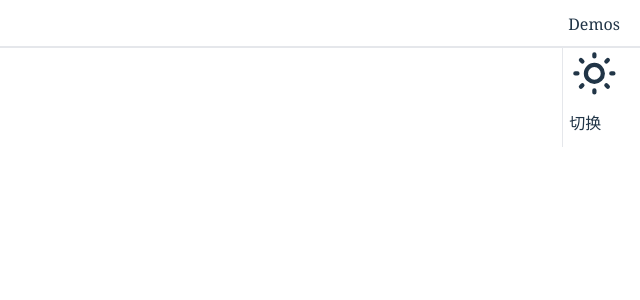
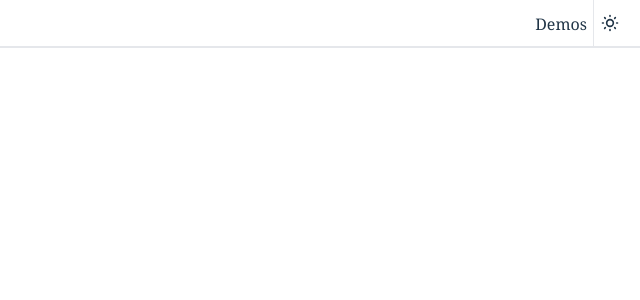
Before and after one commit to Amytzhang/viteThree, a Vue app: page / in a window 1280 px wide. Shown: the top 300 px of the page, without its empty margins (640-1280 px from the left). Built offline with nearby package versions, Linux system fonts and the light colour scheme.

Commit message:
layout header

```diff
--- a/src/Layout/header.vue
+++ b/src/Layout/header.vue
@@ -1,8 +1,12 @@
 <template>
   <div class="define-header dark:text-white flex justify-end px-3.5 border-b-2">
-    <div class="function-tool divide-x">
-      <span class="px-1.5" @click="toTsStatus">Demos</span>
-      <div class="px-1.5" @click="changBg"><Icon name="sun" /> 切换</div>
+    <div class="grow"></div>
+    <div class="flex divide-x">
+      <div class="px-1.5" @click="toTsStatus">Demos</div>
+      <div class="px-1.5 container" @click="changBg">
+        <SunIcon class="h-5 w-5" v-show="dark" />
+        <MoonIcon class="h-5 w-5" v-show="!dark" />
+      </div>
     </div>
   </div>
 </template>
@@ -10,7 +14,9 @@
 <script lang="ts" setup>
 import { ref } from 'vue'
 import { useRouter } from 'vue-router'
+import { MoonIcon, SunIcon } from '@heroicons/vue/outline'
 const router = useRouter()
+const dark = ref(true)
 /**
  * 跳转知识
  */
@@ -23,7 +29,7 @@ const toTsStatus = () => {
 /**
  * 模式切换
  */
-const dark = ref(true)
+
 const changBg = () => {
   // Whenever the user explicitly chooses light mode
   if (localStorage.getItem('theme') === 'light') {
@@ -40,8 +46,10 @@ const translateBack = () => {
     localStorage.theme === 'dark' ||
     (!('theme' in localStorage) && window.matchMedia('(prefers-color-scheme: dark)').matches)
   ) {
+    dark.value = false
     document.documentElement.classList.add('dark')
   } else {
+    dark.value = true
     document.documentElement.classList.remove('dark')
   }
 }
@@ -54,4 +62,9 @@ const translateBack = () => {
   line-height: 3rem;
   box-sizing: border-box;
 }
+.container {
+  display: flex;
+  justify-content: center;
+  align-items: center;
+}
 </style>
```
